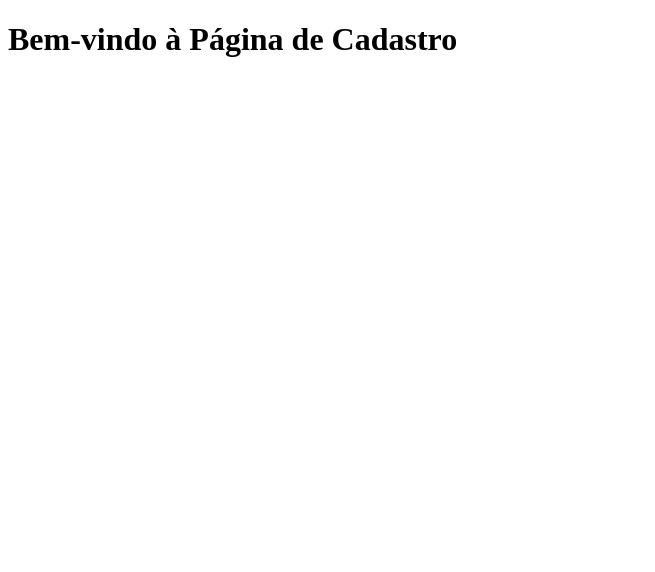
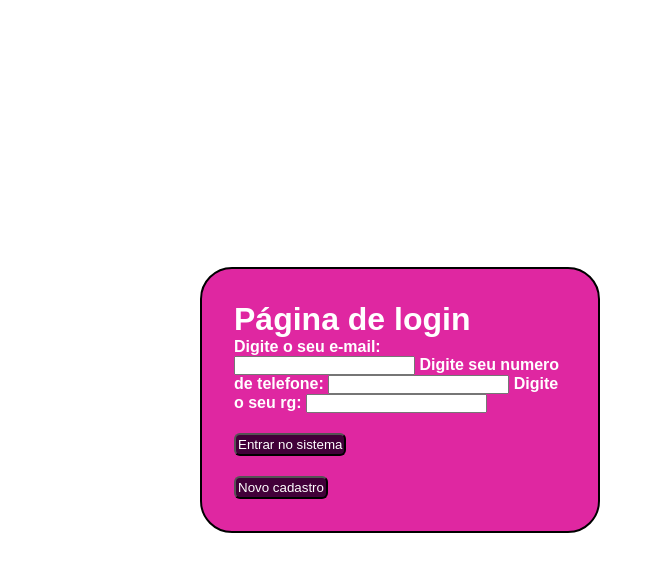
Before and after one commit to GiovanaSilvaBurato123/pagina-cadastro-electron, an Electron app: page index.html in a window 800 px wide. Shown: the whole page, without its empty margins (0-655 px from the left). Drawn offline with Linux system fonts and the light colour scheme.

Commit message:
atividade pronta

```diff
--- a/index.html
+++ b/index.html
@@ -1,9 +1,37 @@
 <!DOCTYPE html>
-<html>
+<html lang="en">
 <head>
-    <title>Página de Cadastro</title>
+    <meta charset="UTF-8">
+    <meta name="viewport" content="width=device-width, initial-scale=1.0">
+    <link rel="stylesheet" href="style.css">
+    <title>Página de Login</title>
 </head>
 <body>
-    <h1>Bem-vindo à Página de Cadastro</h1>
-</body>
-</html>
+
+  <div>
+    <h1>Página de login</h1>
+    <form>
+        <label for="email">
+        Digite o seu e-mail:
+        </label>
+        <input type="email" id="email">
+
+        <label for="telefone2">
+        Digite seu numero de telefone:
+        </label>
+        <input type="number" id="telefone2">
+
+      <label for="Rg">
+        Digite o seu rg:
+      </label>
+      <input type="number" id="rg">
+
+      <button>
+        Entrar no sistema
+      </button>
+      <br>
+      <a href="cadastro.html"><button type="button">Novo cadastro</button></a>
+
+    </form>
+
+  </div>
--- a/package.json
+++ b/package.json
@@ -2,9 +2,9 @@
   "name": "pagina-cadastro-electron",
   "version": "1.0.0",
   "description": "",
-  "main": "index.js",
+  "main": "main.js",
   "scripts": {
-    "start": "electron"
+    "start": "electron ."
   },
 
 
--- /dev/null
+++ b/style.css
@@ -0,0 +1,40 @@
+* {
+  margin: 0;
+  padding: 0;
+  box-sizing: border-box;
+}
+
+body {
+  height: 100vh;
+  display: flex;
+  justify-content: center;
+  align-items: center;
+}
+
+div {
+  background-color: rgb(223, 39, 161);
+  color: rgb(255, 255, 255);
+  padding: 32px;
+  font-family: arial;
+  max-width: 400px;
+  border-radius: 32px;
+  border: 2px solid rgb(0, 0, 0);
+}
+
+label {
+  font-weight: bold;
+}
+
+button {
+  background-color: rgb(66, 0, 57);
+  color: rgb(255, 255, 255);
+  margin-top: 20px;
+  padding: 2px;
+  border-radius: 6px;
+  text-align: right;
+}
+
+button:hover {
+  background-color: rgb(148, 0, 128);
+  color: rgb(66, 0, 57);
+}
```
Also changed, not shown: cadastro.html (added, +43 -0 lines), shein.png (added).
